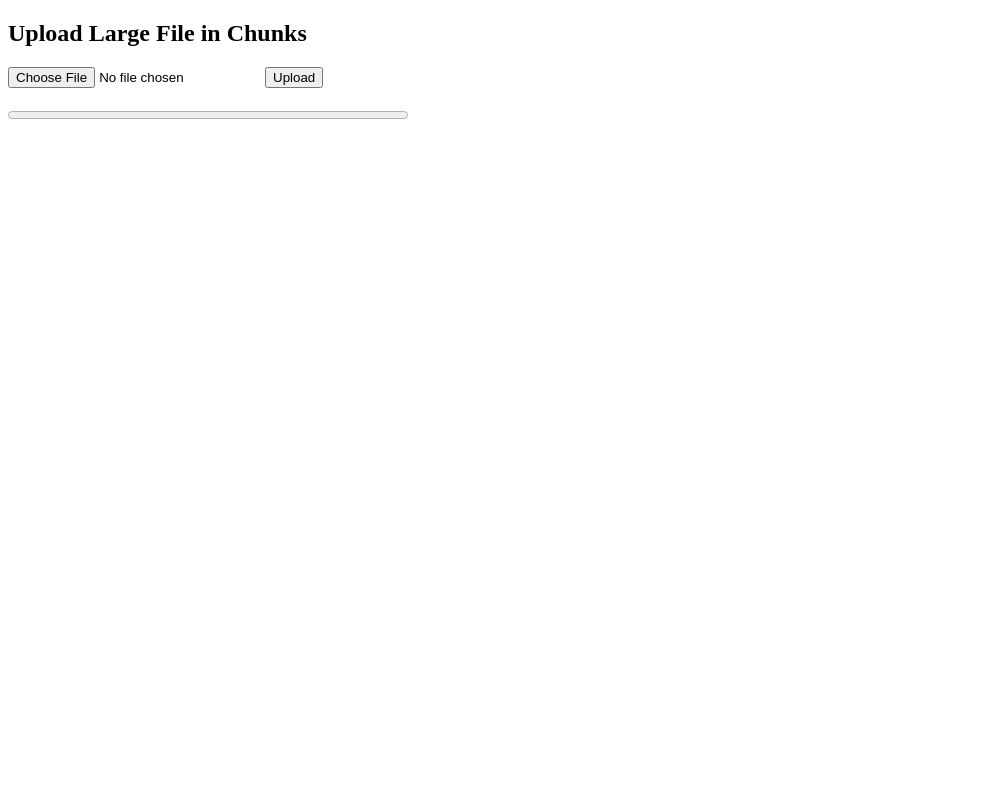
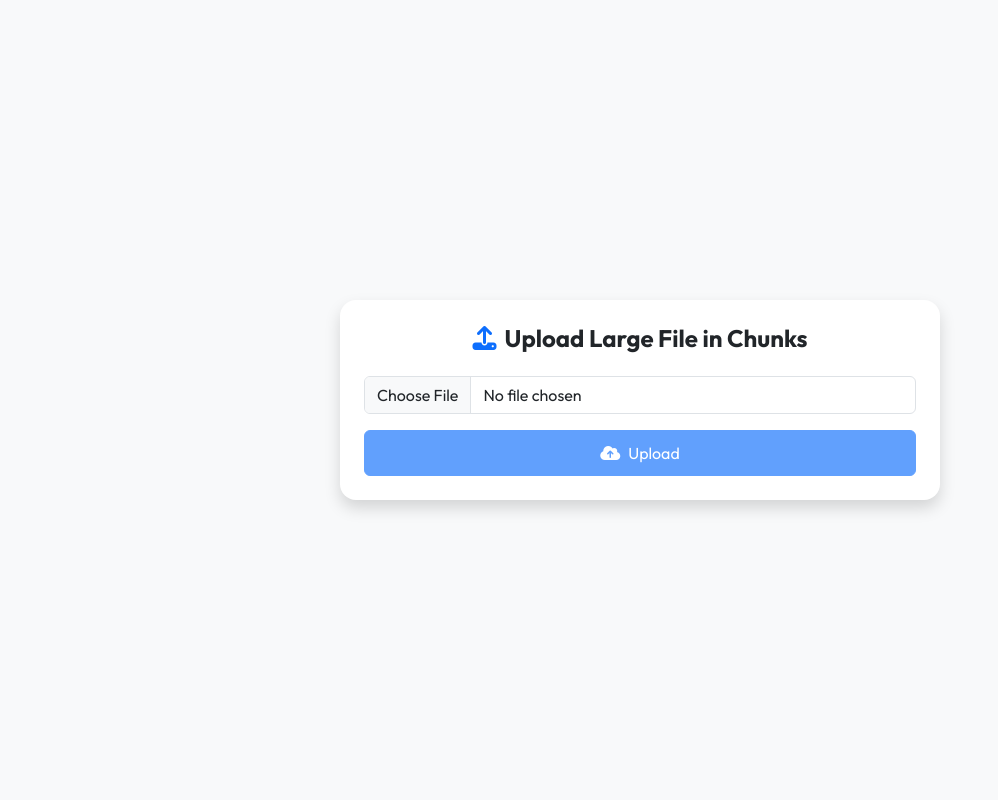
Before and after one commit to subhamsarangi/vidFlow, a FastAPI app: page / in a window 1280 px wide. Shown: the whole page, without its empty margins (0-998 px from the left). Run offline with FastAPI, Linux system fonts and the light colour scheme.

Commit message:
updatedUI

```diff
--- a/main.py
+++ b/main.py
@@ -19,6 +19,7 @@ from fastapi import (
     Form,
     Query,
 )
+from fastapi.templating import Jinja2Templates
 from fastapi.middleware.cors import CORSMiddleware
 from fastapi.staticfiles import StaticFiles
 from fastapi.responses import HTMLResponse, StreamingResponse
@@ -49,6 +50,8 @@ app.add_middleware(
     allow_methods=["*"],
     allow_headers=["*"],
 )
+
+templates = Jinja2Templates(directory="templates")
 
 # Directories
 BASE_DIR = Path(__file__).parent
@@ -180,51 +183,23 @@ async def file_page(filename: str, token: str, request: Request):
         if not file_path.exists():
             raise HTTPException(status_code=404, detail="File not found")
 
-        # 1. Compute size
+        # Compute size
         file_size = file_path.stat().st_size
         size_str = sizeof_fmt(file_size)
 
-        # 2. Determine if it's a video file by extension
+        # Determine if it's a video file by extension
         is_video = filename.lower().endswith((".mp4", ".webm", ".ogg", ".mov", ".mkv"))
-        print(f"{is_video} is_video. {filename}")
-        # 3. Render HTML
-        PAGE_html = ""
-        if is_video:
-            PAGE_html = f"""
-            <video
-            id="videoPlayer"
-            width="640"
-            controls
-            controlsList="nodownload"
-            preload="metadata"
-            oncontextmenu="return false;"
-            >
-            <source src="/stream/{filename}?token={token}" type="video/mp4">
-            Your browser does not support the video tag.
-            </video>
-            <script>
-            document.getElementById('videoPlayer')
-                .addEventListener('contextmenu', e => e.preventDefault());
-            </script>
-            """
-        else:
-            # Non-video files get a simple download link
-            PAGE_html = f"""
-            <p><a href="/stream/{filename}?token={token}" download>Download File</a></p>
-            """
 
-        html = f"""
-            <!DOCTYPE html>
-            <html>
-            <head><title>File: {filename}</title></head>
-            <body>
-            <h3>{filename}</h3>
-            <p>Size: {size_str}</p>
-            {PAGE_html}
-            </body>
-            </html>
-        """
-        return HTMLResponse(content=html)
+        return templates.TemplateResponse(
+            "file_page.html",
+            {
+                "request": request,
+                "filename": filename,
+                "size_str": size_str,
+                "is_video": is_video,
+                "token": token,
+            },
+        )
 
     except Exception as e:
         logging.error(f"Error in file_page: {e}\n{traceback.format_exc()}")
--- a/pyproject.toml
+++ b/pyproject.toml
@@ -13,6 +13,7 @@ aiofiles = "^24.1.0"
 python-multipart = "^0.0.20"
 python-jose = "^3.4.0"
 python-slugify = "^8.0.4"
+jinja2 = "^3.1.6"
 
 
 [build-system]
--- /dev/null
+++ b/static/styles.css
@@ -0,0 +1,36 @@
+body {
+    font-family: 'Outfit', Arial, sans;
+    background-color: #f8f9fa;
+}
+
+.card {
+    border-radius: 1rem;
+    border: none;
+}
+
+.card h3 {
+    font-size: 1.5rem;
+    font-weight: 600;
+}
+
+.card .btn-primary {
+    width: 100%;
+    padding: 10px;
+    text-align: center;
+}
+
+.video-container {
+    display: flex;
+    justify-content: center;
+    margin-top: 20px;
+}
+
+.video-container video {
+    max-width: 100%;
+    border-radius: 8px;
+    box-shadow: 0 4px 10px rgba(0, 0, 0, 0.1);
+}
+
+.progress-bar {
+    transition: width 0.4s ease;
+}
--- a/static/upload.js
+++ b/static/upload.js
@@ -1,12 +1,37 @@
-$(function() {
-    $('#uploadBtn').click(function() {
-      const file = $('#fileInput')[0].files[0];
-      if (!file) return alert('Please select a file.');
+$(function () {
+  const fileInput = $('#fileInput');
+  const uploadBtn = $('#uploadBtn');
+  const progressBar = $('#progressBar');
+  const progressContainer = $('.progress');
+
+  // Initial state
+  uploadBtn.prop('disabled', true);
+  progressContainer.hide();
+
+  // Enable upload button only if a file is selected
+  fileInput.on('change', function () {
+    uploadBtn.prop('disabled', !fileInput[0].files.length);
+  });
+
+  uploadBtn.click(function () {
+    const file = fileInput[0].files[0];
+    if (!file) {
+      $('#fileError').removeClass('d-none');
+      return;
+    } else {
+      $('#fileError').addClass('d-none');
+    }
+
 
     const chunkSize = 1024 * 1024; // 1MB
     const totalChunks = Math.ceil(file.size / chunkSize);
     let currentChunk = 0;
     const uniqueFolder = generateUUID();
+
+    // Prepare UI
+    uploadBtn.prop('disabled', true);
+    progressContainer.show();
+    updateProgress(0);
 
     function uploadChunk() {
       const start = currentChunk * chunkSize;
@@ -25,32 +50,42 @@ $(function() {
         data: formData,
         processData: false,
         contentType: false,
-          success: function() {
+        success: function () {
           currentChunk++;
-            $('#progressBar').val(Math.floor((currentChunk / totalChunks) * 100));
+          const percent = Math.floor((currentChunk / totalChunks) * 100);
+          updateProgress(percent);
 
           if (currentChunk < totalChunks) {
             uploadChunk();
           } else {
-              // All chunks uploaded, merge and redirect
+            // All chunks uploaded, request merge
             $.ajax({
               url: '/merge_chunks/?unique_folder=' + uniqueFolder,
               type: 'POST',
-                success: function(data) {
+              success: function (data) {
                 window.location.href = data.video_url;
               },
-                error: function(xhr) {
+              error: function (xhr) {
                 alert('Error during merge: ' + xhr.responseText);
+                uploadBtn.prop('disabled', false);
               }
             });
           }
         },
-          error: function(xhr) {
+        error: function (xhr) {
           alert('Error uploading chunk ' + currentChunk + ': ' + xhr.responseText);
+          uploadBtn.prop('disabled', false);
         }
       });
     }
 
     uploadChunk();
   });
+
+  function updateProgress(percent) {
+    progressBar
+      .css('width', percent + '%')
+      .attr('aria-valuenow', percent)
+      .text(percent + '%');
+  }
 });
--- a/templates/index.html
+++ b/templates/index.html
@@ -1,9 +1,14 @@
 <!DOCTYPE html>
 <html lang="en">
 <head>
-  <meta charset="UTF-8">
-  <meta name="viewport" content="width=device-width, initial-scale=1.0">
+  <meta charset="UTF-8" />
+  <meta name="viewport" content="width=device-width, initial-scale=1.0" />
   <title>Chunked File Upload</title>
+
+  <link href="https://fonts.googleapis.com/css2?family=Outfit:wght@400;500;700&display=swap" rel="stylesheet">
+  <link href="https://cdn.jsdelivr.net/npm/bootstrap@5.3.2/dist/css/bootstrap.min.css" rel="stylesheet">
+  <link href="https://cdnjs.cloudflare.com/ajax/libs/font-awesome/6.5.0/css/all.min.css" rel="stylesheet">
+  <link rel="stylesheet" href="/static/styles.css" />
   <script src="https://code.jquery.com/jquery-3.6.0.min.js"></script>
   <script>
     function generateUUID() {
@@ -15,12 +20,29 @@
     }
   </script>
 </head>
-<body>
-  <h2>Upload Large File in Chunks</h2>
-  <input type="file" id="fileInput" />
-  <button id="uploadBtn">Upload</button>
-  <br /><br />
-  <progress id="progressBar" value="0" max="100" style="width: 400px;"></progress>
+<body class="bg-light">
+  <div class="container d-flex justify-content-center align-items-center min-vh-100">
+    <div class="card shadow p-4 w-100" style="max-width: 600px;">
+      <h3 class="text-center mb-4">
+        <i class="fas fa-upload me-2 text-primary"></i>Upload Large File in Chunks
+      </h3>
+      <div class="mb-3">
+        <input type="file" class="form-control" id="fileInput" />
+        <small id="fileError" class="text-danger d-none">Please select a file before uploading.</small>
+      </div>
+      <div class="d-grid gap-2">
+        <button class="btn btn-primary" id="uploadBtn">
+          <i class="fas fa-cloud-upload-alt me-2"></i>Upload
+        </button>
+      </div>
+      <div class="progress mt-4" style="height: 20px; display: none;">
+        <div id="progressBar" class="progress-bar bg-success" role="progressbar" style="width: 0%;">
+          0%
+        </div>
+      </div>
+    </div>
+  </div>
+
   <script src="/static/upload.js"></script>
 </body>
 </html>
```
Also changed, not shown: templates/file_page.html (added, +44 -0 lines). Lines whose indentation alone changed are shown as unchanged.
